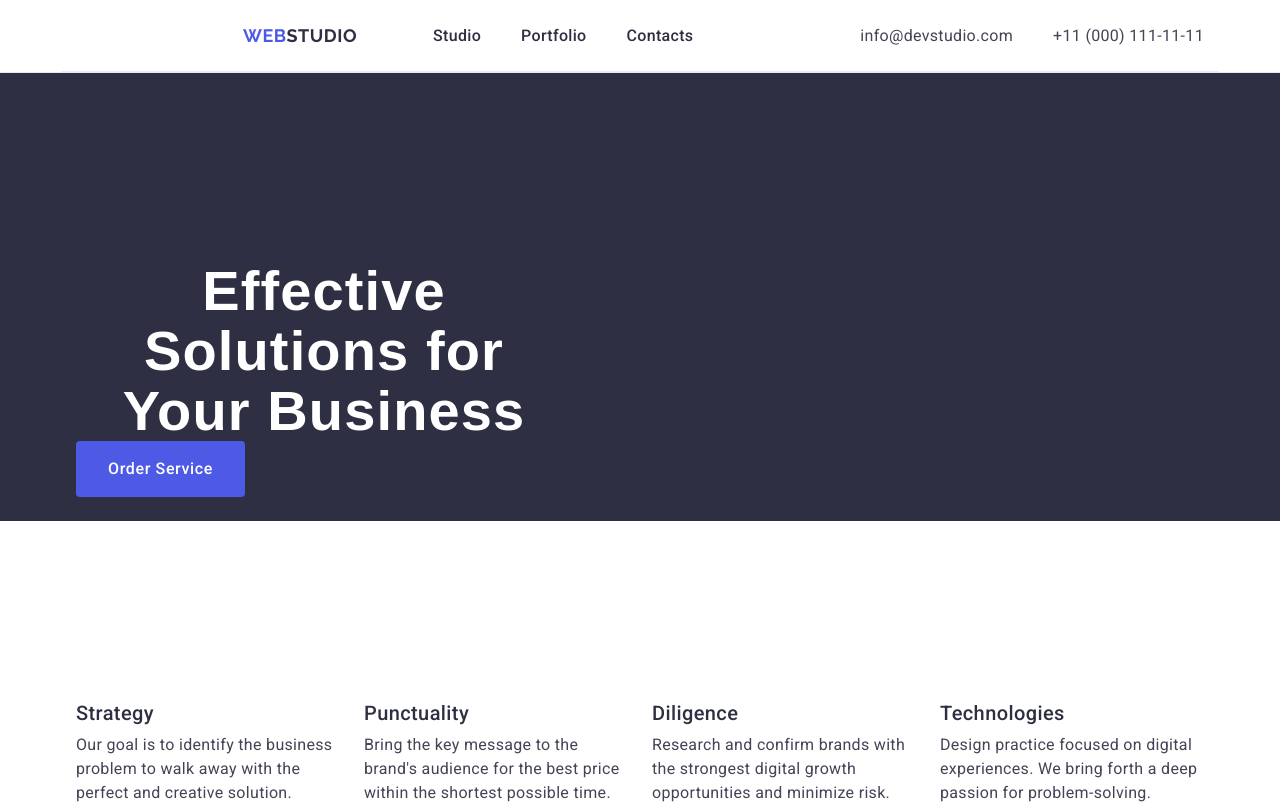
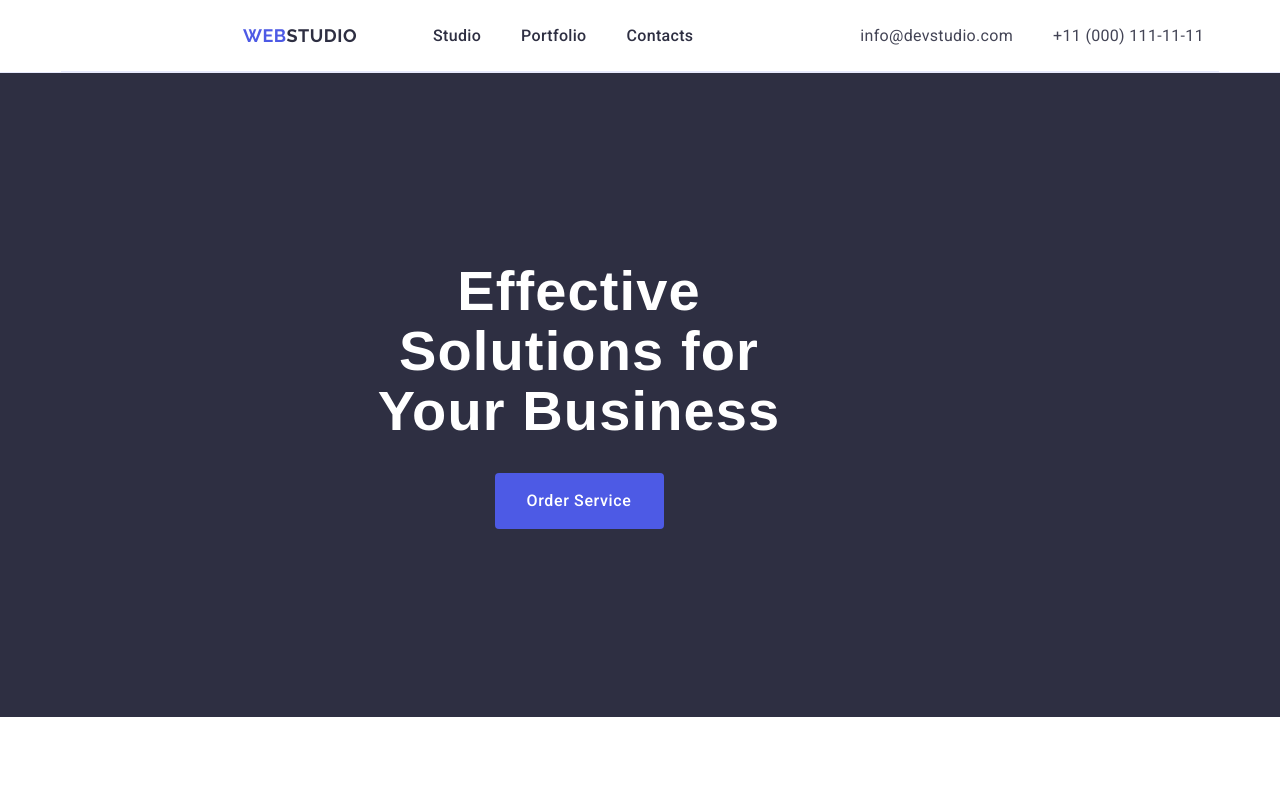
Before and after one commit to marianinahub/goit-markup-hw-03, a plain HTML site: page index.html in a window 1280 px wide. Shown: the top 808 px of the page. Drawn offline with nearby package versions, Linux system fonts and the light colour scheme.

Commit message:
homework3

```diff
--- a/css/styles.css
+++ b/css/styles.css
@@ -88,6 +88,7 @@ img {
     background-color:#4d5ae5;
     border-radius: 4px;
     cursor: pointer;
+    margin: 0 auto;
 }
 
 .button:hover,
@@ -225,10 +226,8 @@ img {
 }
 
 .container {
- width: 1158px;
-    height: 72px;
-        margin: 0 auto;
-    padding: 0 15px;
+width: 1158px;
+padding: 0 15px;
 }
 
 .header {
@@ -317,3 +316,7 @@ padding: 32px 0;
 .nav-item {
     padding: 24px 0;
 }
+
+.title.one {
+    margin: 0 auto 32px auto;
+}
--- a/index.html
+++ b/index.html
@@ -32,7 +32,7 @@
 <main>
     <section id="studio" class="section one">
         <div class="container">
-        <h1 class="title">Effective Solutions for Your Business</h1>
+        <h1 class="title one">Effective Solutions for Your Business</h1>
         <button type="button" class="button">Order Service</button>
         </div>
     </section>
```
